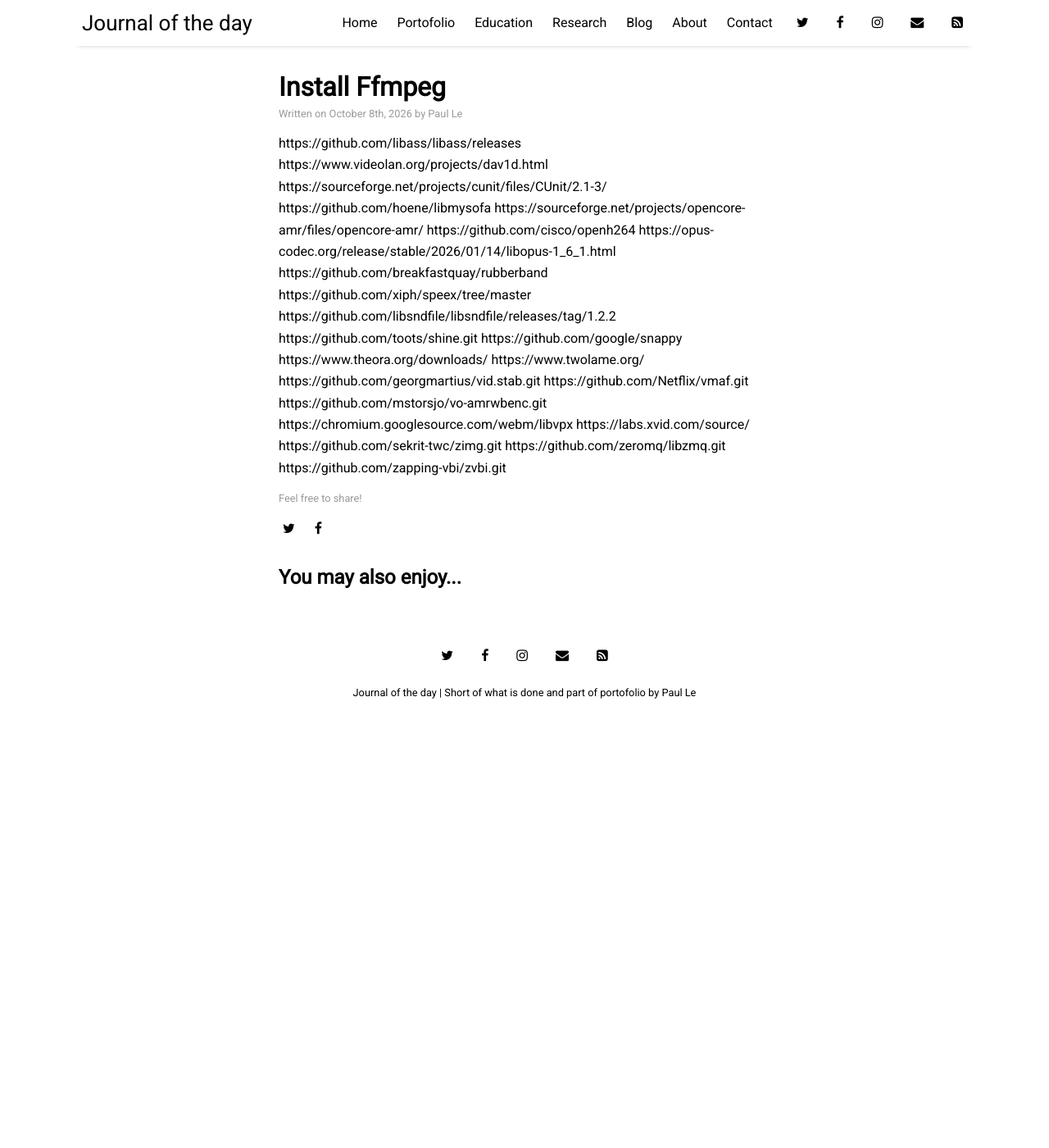
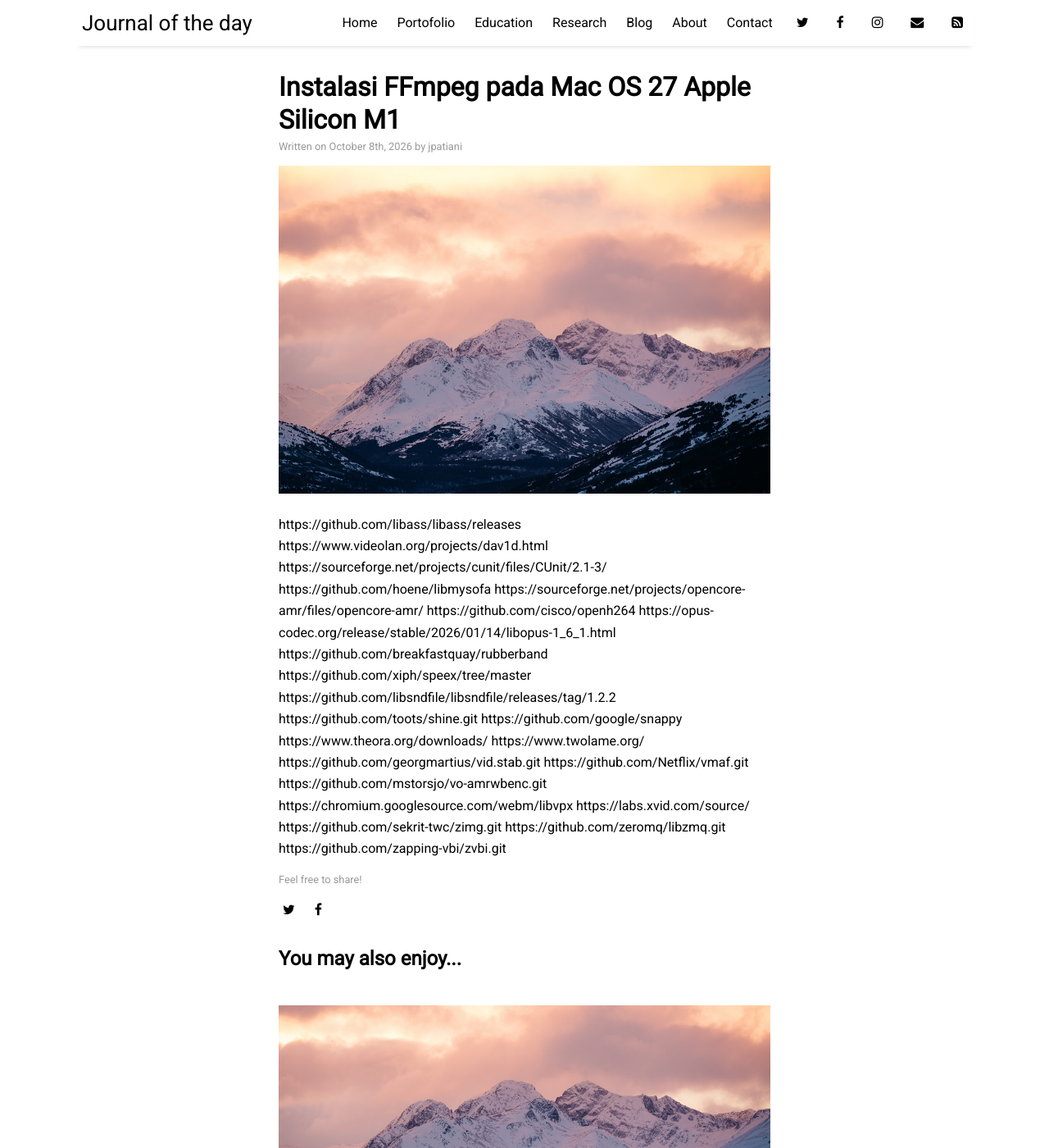
Before and after one commit to jpatiani/jpatiani.github.io, a Jekyll site: the page built from _posts/2026-10-08-install-ffmpeg.md, in a window 1280 px wide and 1400 px high. Shown: the whole window at 82% size. Built offline with Jekyll 4.4.1, drawn with Linux system fonts in a browser that asks for light colours; nearby versions of some CDN libraries; our own code applies the rules of GitHub Pages for plain Markdown files; some of the changed text lies outside the part shown.

Commit message:
Update 2026-10-08-install-ffmpeg.md

```diff
--- a/_posts/2026-10-08-install-ffmpeg.md
+++ b/_posts/2026-10-08-install-ffmpeg.md
@@ -1,3 +1,12 @@
+---
+layout: post
+title: "Instalasi FFmpeg pada Mac OS 27 Apple Silicon M1"
+author: "jpatiani"
+categories: post
+tags: [documentation,sample]
+image: arctic-2.jpg
+---
+
 https://github.com/libass/libass/releases
 https://www.videolan.org/projects/dav1d.html
 https://sourceforge.net/projects/cunit/files/CUnit/2.1-3/
```
